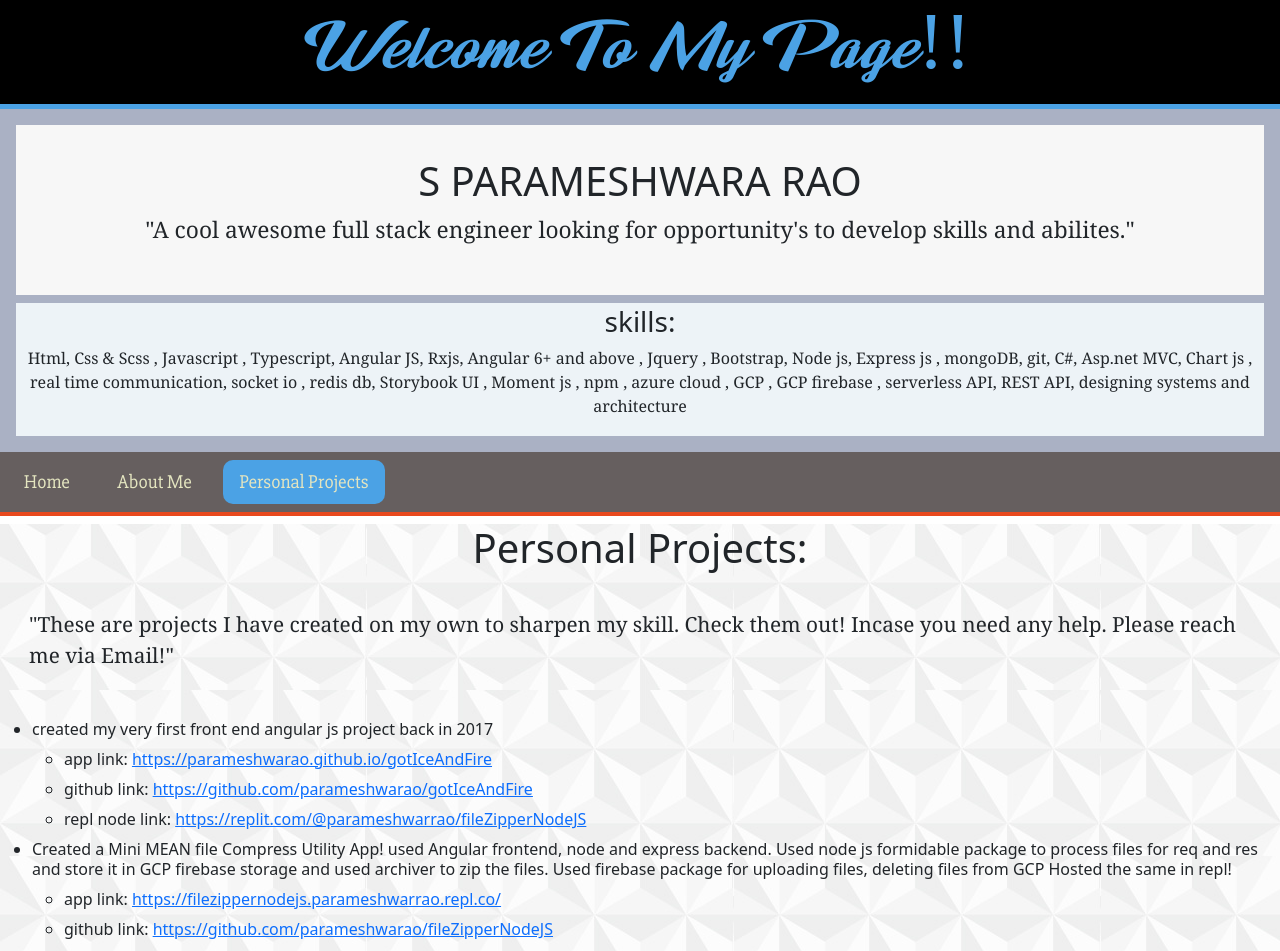
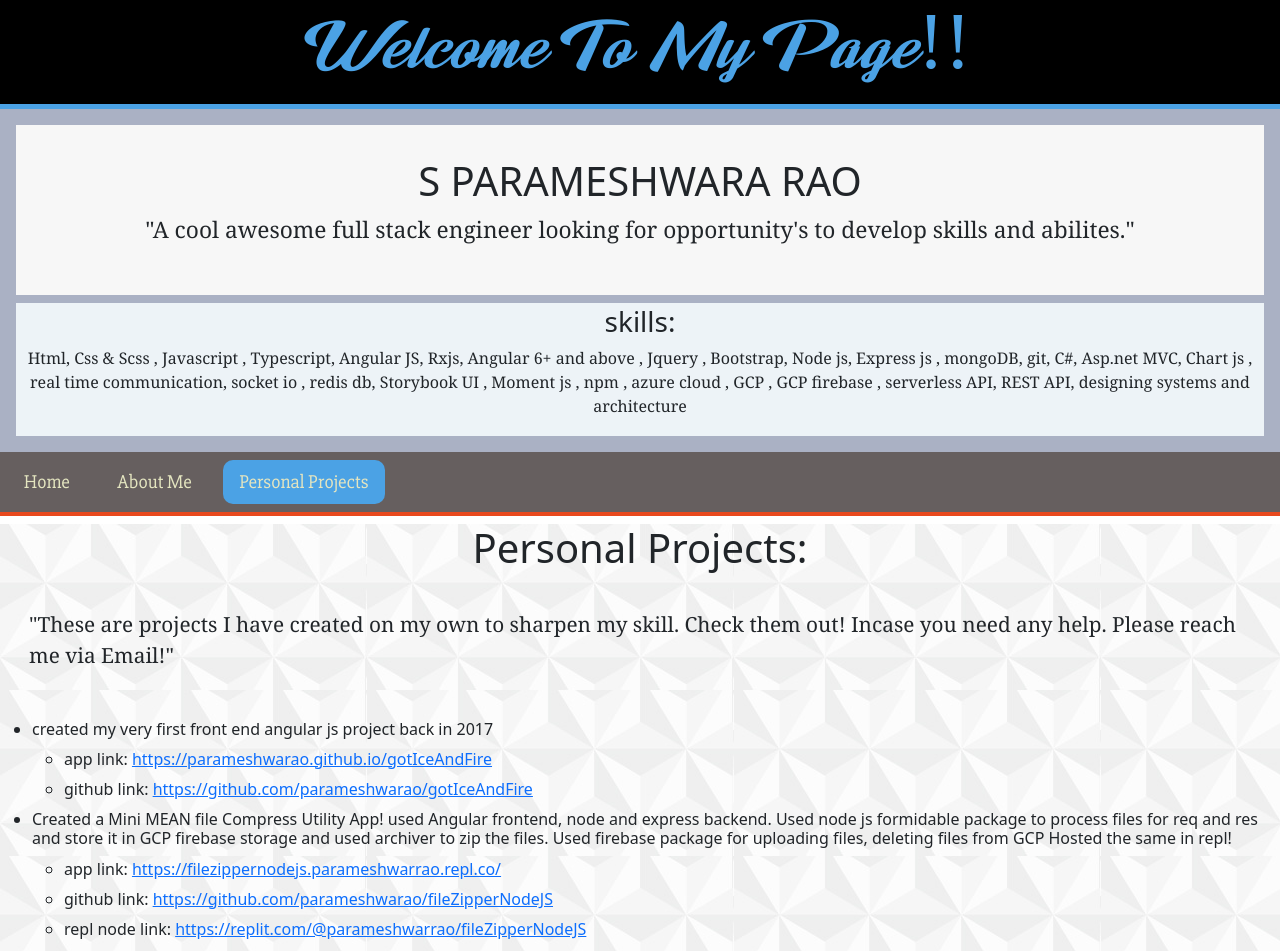
Before and after one commit to parameshwarao/raosportfolio, an Angular app: page /personalProjects in a window 1280 px wide. Shown: the top 951 px of the page. Built offline with nearby package versions, Linux system fonts and the light colour scheme.

Commit message:
mini bug fix

```diff
--- a/src/app/personal-projects/personal-projects.component.html
+++ b/src/app/personal-projects/personal-projects.component.html
@@ -23,9 +23,6 @@
                 <li>
                     <h6>github link: <a href="https://github.com/parameshwarao/gotIceAndFire">https://github.com/parameshwarao/gotIceAndFire</a></h6>
                 </li>
-                <li>
-                    <h6>repl node link: <a href="https://replit.com/@parameshwarrao/fileZipperNodeJS">https://replit.com/@parameshwarrao/fileZipperNodeJS</a></h6>
-                </li>
             </ul>
         </li>
         <li>
@@ -39,6 +36,9 @@
                 </li>
                 <li>
                     <h6>github link: <a href="https://github.com/parameshwarao/fileZipperNodeJS">https://github.com/parameshwarao/fileZipperNodeJS</a></h6>
+                </li>
+                <li>
+                    <h6>repl node link: <a href="https://replit.com/@parameshwarrao/fileZipperNodeJS">https://replit.com/@parameshwarrao/fileZipperNodeJS</a></h6>
                 </li>
                 <li>
                     <h6>Skill Demonstration:-  connecting to GCP storage, handling files, compressing files</h6>
```
